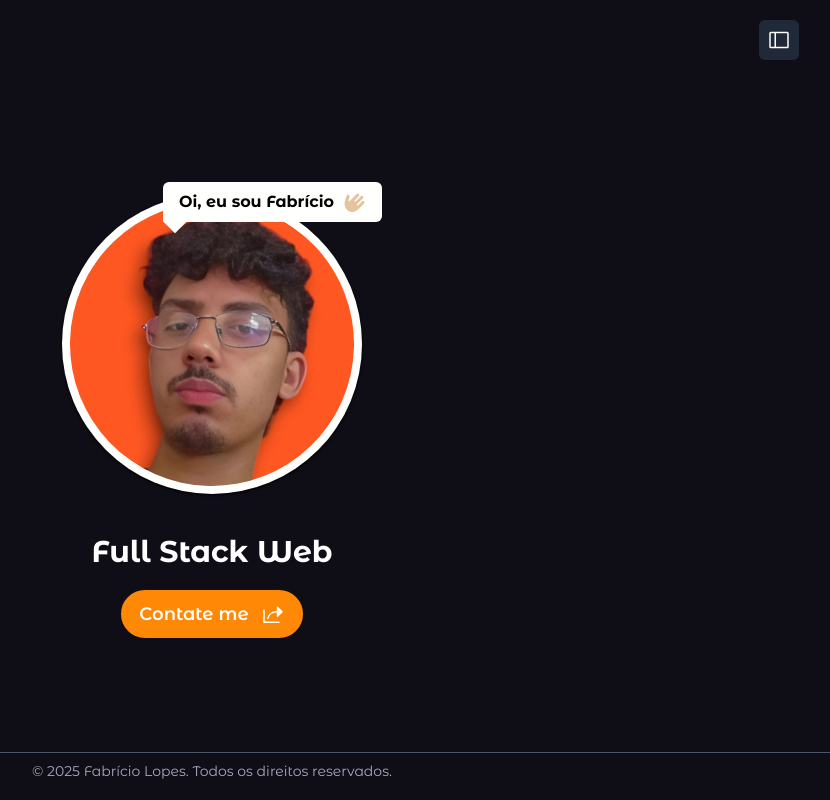
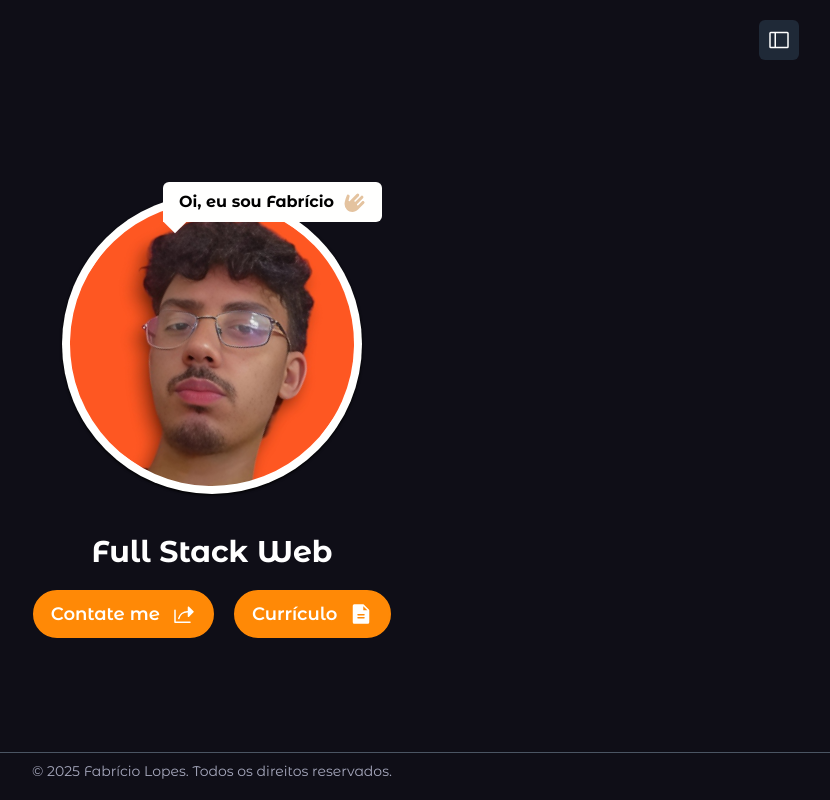
Before and after one commit to Fabrioco/Portfolio-Full-Stack, a Next.js app in the folder frontend/: page /dashboard in a window 1280 px wide. Shown: the whole page, without its empty margins (428-1258 px from the left). Built offline with nearby package versions, Linux system fonts and the light colour scheme.

Commit message:
:sparkles: feat: Adicionei o botão para baixar o curriculo

```diff
--- a/frontend/src/app/layout.tsx
+++ b/frontend/src/app/layout.tsx
@@ -24,7 +24,7 @@ export default function RootLayout({
   return (
     <html lang="pt-BR">
       <head>
-        <link rel="icon" href="/favicon.png" />
+        <link rel="icon" href="/images/favicon.png" />
       </head>
       <body
         className={`${montserrat.className} ${montserratAlternates.className} antialiased bg-background`}
--- a/frontend/src/ui/dashboard/description.tsx
+++ b/frontend/src/ui/dashboard/description.tsx
@@ -1,5 +1,5 @@
 "use client";
-import { Share } from "@phosphor-icons/react";
+import { FileText, Share } from "@phosphor-icons/react";
 import { AnimatePresence, motion } from "framer-motion";
 import React from "react";
 import { Dropdown } from "./dropdown";
@@ -15,6 +15,7 @@ export function Description() {
       transition={{ duration: 0.5 }}
     >
       <h1 className="text-3xl font-bold">Full Stack Web</h1>
+      <div className="flex flex-row gap-5 items-center">
         <button
           className={`flex items-center gap-3 px-4 py-2 bg-button rounded-full font-semibold text-lg text-buttonText active:scale-95 transition-all active:bg-opacity-55 border-button border-2 ${
             isActive && "bg-opacity-45"
@@ -23,9 +24,15 @@ export function Description() {
         >
           Contate me <Share size={24} weight="fill" color="#fffffe" />
         </button>
-      <AnimatePresence>
-        {isActive && <Dropdown />}
-      </AnimatePresence>
+        <a
+          download={"Curriculo-Fabricio.pdf"}
+          href="/Curriculo-Fabricio.pdf"
+          className="flex items-center gap-3 px-4 py-2 bg-button rounded-full font-semibold text-lg text-buttonText active:scale-95 transition-all active:bg-opacity-55 border-button border-2"
+        >
+          Currículo <FileText size={24} weight="fill" color="#fffffe" />
+        </a>
+      </div>
+      <AnimatePresence>{isActive && <Dropdown />}</AnimatePresence>
     </motion.div>
   );
 }
```
Also changed, not shown: 1 other file (tests, documents, lock files or other folders). Lines whose indentation alone changed are shown as unchanged.
